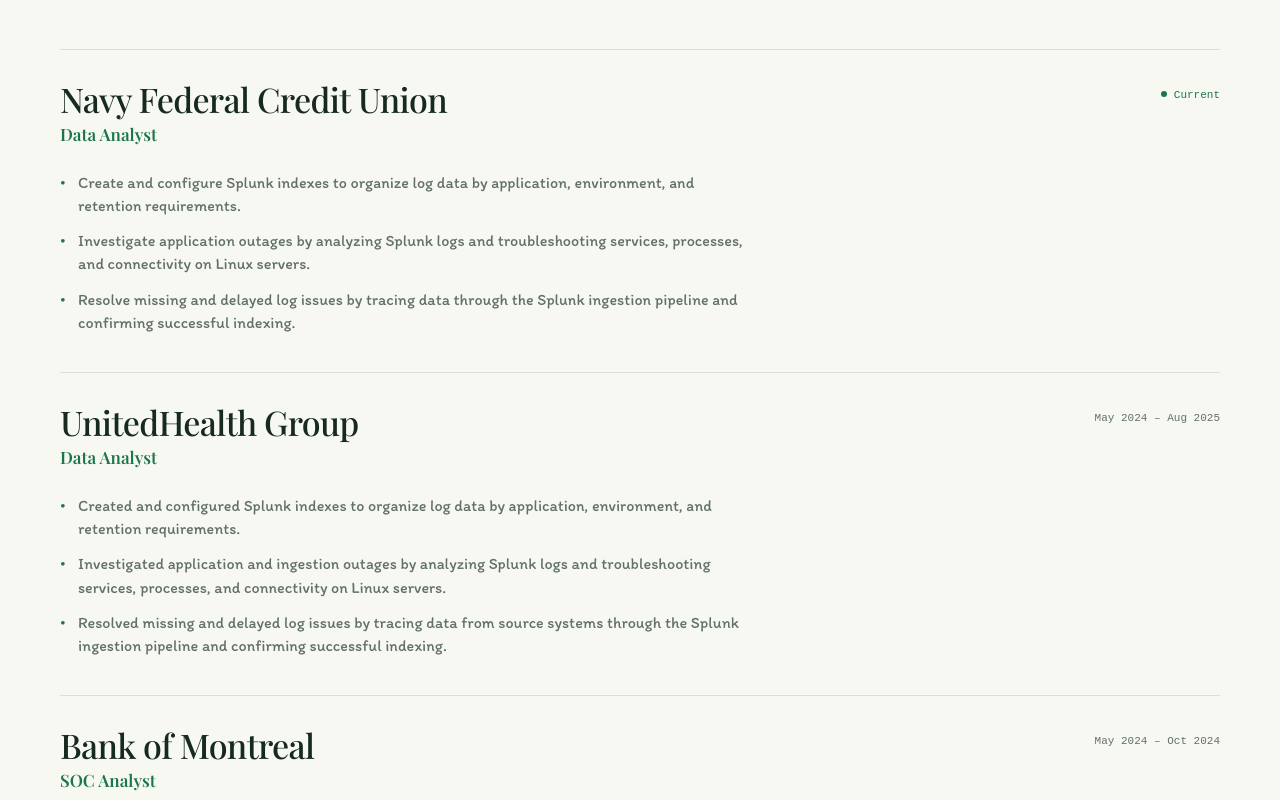
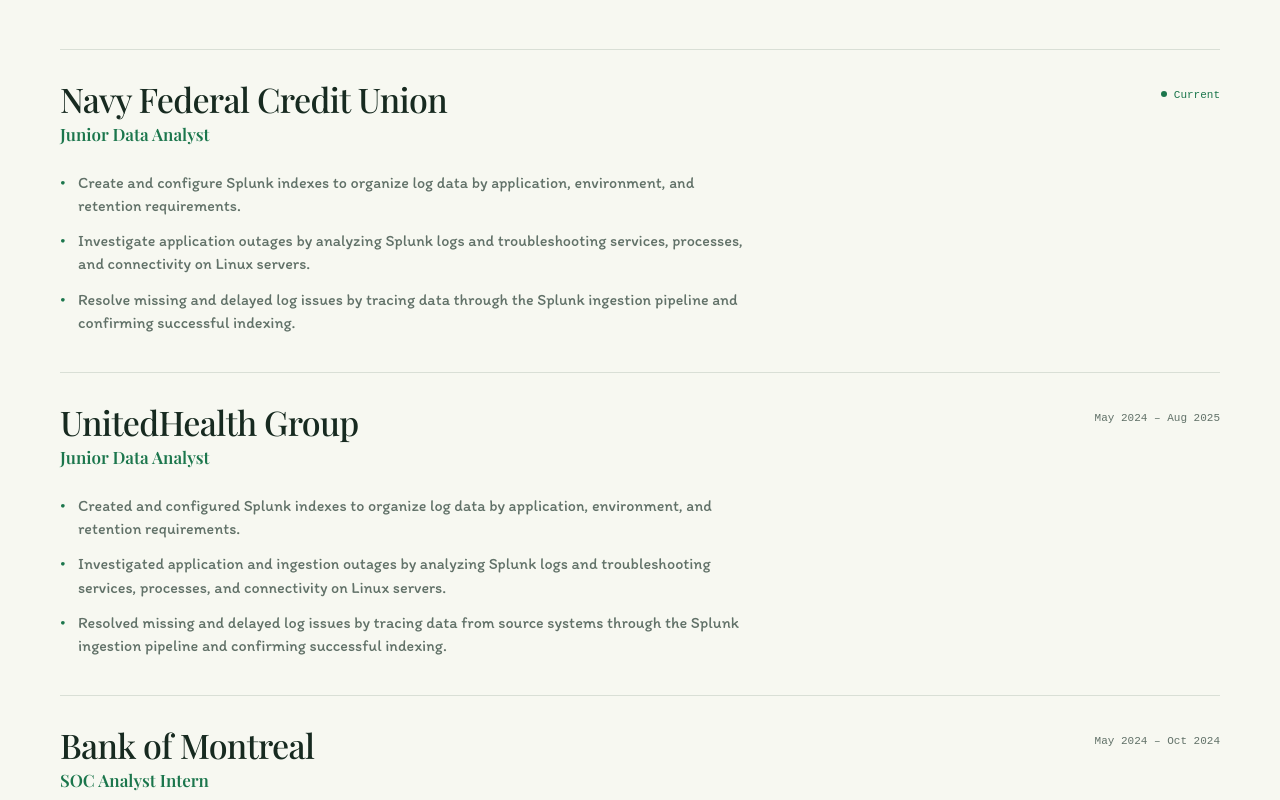
Before and after one commit to Gal865/personal_website, a Next.js app: page /work in a window 1280 px wide. Shown: the part 540-1340 px from the top of the page. Built offline with nearby package versions, Linux system fonts and the light colour scheme.

Commit message:
optimization

```diff
--- a/app/components/PageTransition.tsx
+++ b/app/components/PageTransition.tsx
@@ -3,7 +3,7 @@
 import { createContext, useContext, useEffect, useRef, useState, type AnchorHTMLAttributes, type MouseEvent, type ReactNode } from "react";
 import { usePathname, useRouter } from "next/navigation";
 
-type TransitionContextValue = { navigate: (href: string) => void };
+type TransitionContextValue = { navigate: (href: string) => void; prefetch: (href: string) => void };
 
 const TransitionContext = createContext<TransitionContextValue | null>(null);
 const transitionDuration = 120;
@@ -24,6 +24,13 @@
     if (timer.current) window.clearTimeout(timer.current);
   }, []);
 
+  useEffect(() => {
+    const prefetchTimer = window.setTimeout(() => {
+      ["/", "/work", "/gallery"].forEach((route) => router.prefetch(route));
+    }, 300);
+    return () => window.clearTimeout(prefetchTimer);
+  }, [router]);
+
   const navigate = (href: string) => {
     if (phase === "exiting") return;
     setPhase("exiting");
@@ -34,10 +41,14 @@
     }, transitionDuration);
   };
 
-  return <TransitionContext.Provider value={{ navigate }}><div className={`page-transition page-transition--${phase}`}>{children}</div></TransitionContext.Provider>;
+  const prefetch = (href: string) => {
+    if (href.startsWith("/")) router.prefetch(href);
+  };
+
+  return <TransitionContext.Provider value={{ navigate, prefetch }}><div className={`page-transition page-transition--${phase}`}>{children}</div></TransitionContext.Provider>;
 }
 
-export function TransitionLink({ href, onClick, ...props }: AnchorHTMLAttributes<HTMLAnchorElement> & { href: string }) {
+export function TransitionLink({ href, onClick, onFocus, onMouseEnter, ...props }: AnchorHTMLAttributes<HTMLAnchorElement> & { href: string }) {
   const transition = useContext(TransitionContext);
 
   const handleClick = (event: MouseEvent<HTMLAnchorElement>) => {
@@ -47,5 +58,7 @@
     transition.navigate(href);
   };
 
-  return <a href={href} onClick={handleClick} {...props} />;
+  const prefetch = () => transition?.prefetch(href);
+
+  return <a href={href} onClick={handleClick} onFocus={(event) => { onFocus?.(event); prefetch(); }} onMouseEnter={(event) => { onMouseEnter?.(event); prefetch(); }} {...props} />;
 }
--- a/app/page.tsx
+++ b/app/page.tsx
@@ -2,7 +2,7 @@
 
 import Image from "next/image";
 import { TransitionLink } from "./components/PageTransition";
-import essenceScreenshot from "../assets/pictures/Essence.png";
+import essenceScreenshot from "../assets/pictures/Essence.webp";
 
 const Arrow = () => <span className="arrow" aria-hidden="true">↗</span>;
 
@@ -29,7 +29,7 @@
               className="essence-screenshot"
               src={essenceScreenshot}
               alt="Essence app coming soon screen"
-              priority
+              loading="lazy"
             />
             <div className="orb orb-one" /><div className="orb orb-two" />
           </div>
--- a/app/work/page.tsx
+++ b/app/work/page.tsx
@@ -1,7 +1,7 @@
 const experience = [
   {
     company: "Navy Federal Credit Union",
-    role: "Data Analyst",
+    role: "Junior Data Analyst",
     dates: "Current",
     current: true,
     highlights: [
@@ -12,7 +12,7 @@
   },
   {
     company: "UnitedHealth Group",
-    role: "Data Analyst",
+    role: "Junior Data Analyst",
     dates: "May 2024 – Aug 2025",
     highlights: [
       "Created and configured Splunk indexes to organize log data by application, environment, and retention requirements.",
@@ -22,7 +22,7 @@
   },
   {
     company: "Bank of Montreal",
-    role: "SOC Analyst",
+    role: "SOC Analyst Intern",
     dates: "May 2024 – Oct 2024",
     highlights: [
       "Conducted terabyte-scale log analysis to identify abnormal ingestion patterns and troubleshoot data quality issues across enterprise sources.",
```
Also changed, not shown: app/globals.css (+3 -2 lines), assets/pictures/Essence.png (deleted), assets/pictures/Essence.webp (added).
